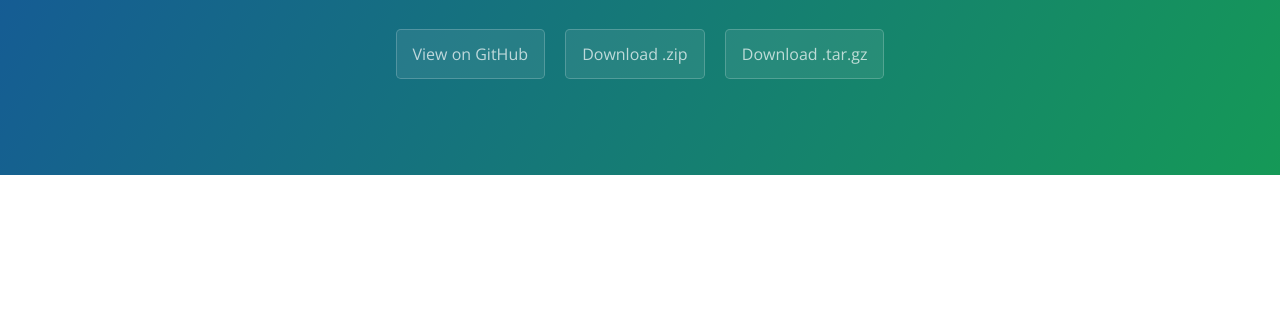
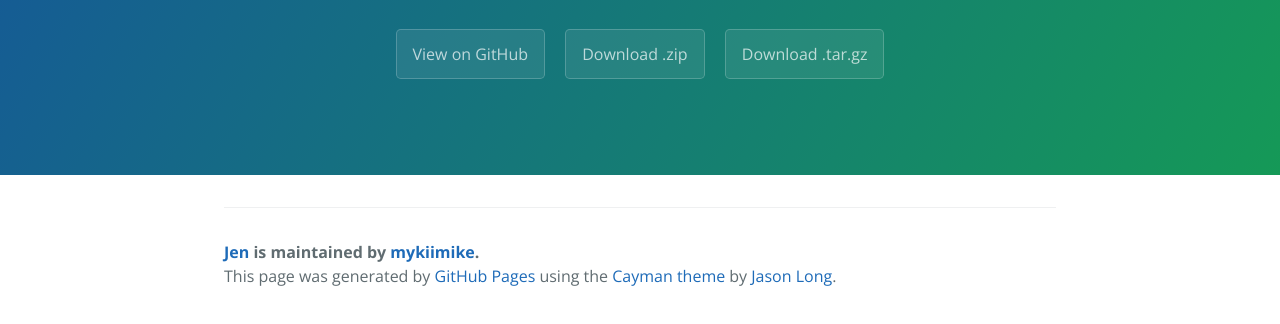
Before and after one commit to mykiimike/jen, a plain HTML site: page index.html in a window 1280 px wide. Shown: the part 208-532 px from the top of the page. Drawn offline with nearby package versions, Linux system fonts and the light colour scheme.

Commit message:
Update index.html

```diff
--- a/index.html
+++ b/index.html
@@ -18,7 +18,14 @@
       <a href="https://github.com/mykiimike/jen/zipball/master" class="btn">Download .zip</a>
       <a href="https://github.com/mykiimike/jen/tarball/master" class="btn">Download .tar.gz</a>
     </section>
+<section class="main-content">
 
+<footer class="site-footer">
+<span class="site-footer-owner"><a href="https://github.com/mykiimike/jen">Jen</a> is maintained by <a href="https://github.com/mykiimike">mykiimike</a>.</span
+<span class="site-footer-credits">This page was generated by <a href="https://pages.github.com">GitHub Pages</a> using the <a href="https://github.com/jasonlong/cayman-theme">Cayman theme</a> by <a href="https://twitter.com/jasonlong">Jason Long</a>.</span>
+</footer>
+
+</section>
 
   </body>
 </html>
```
